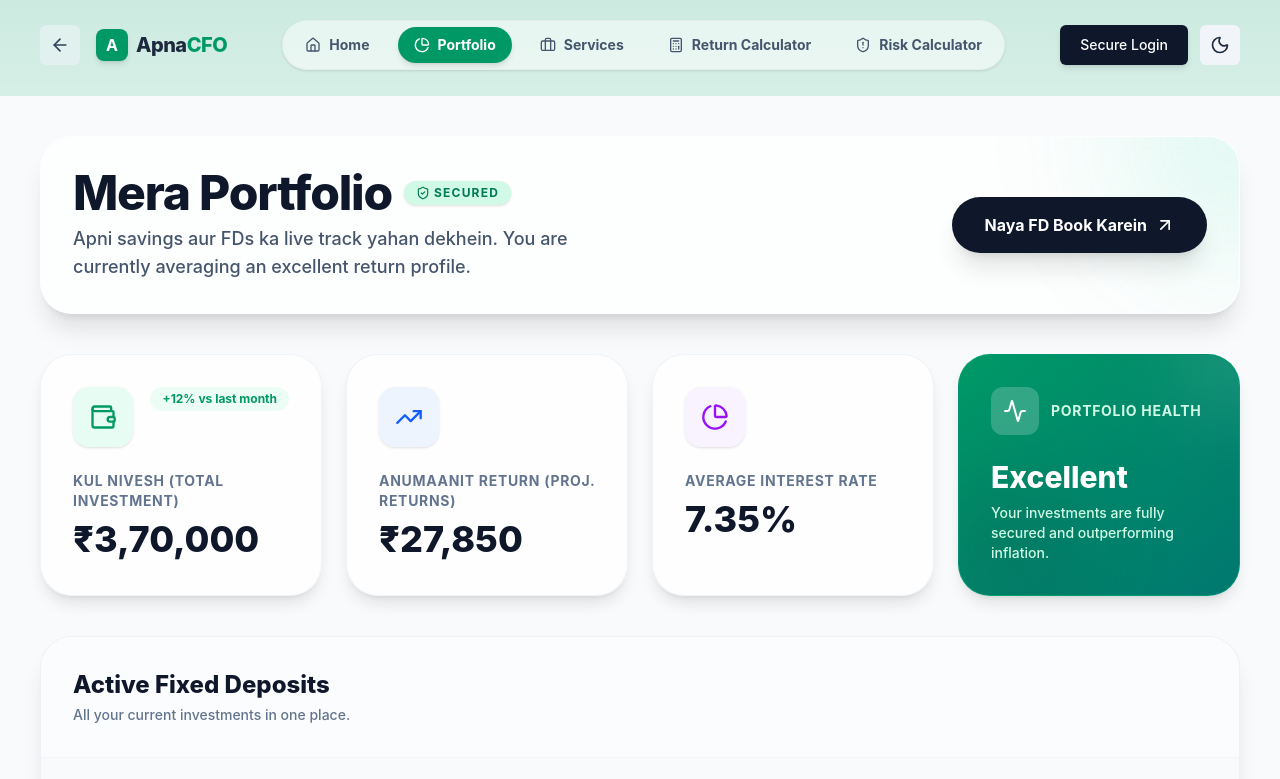
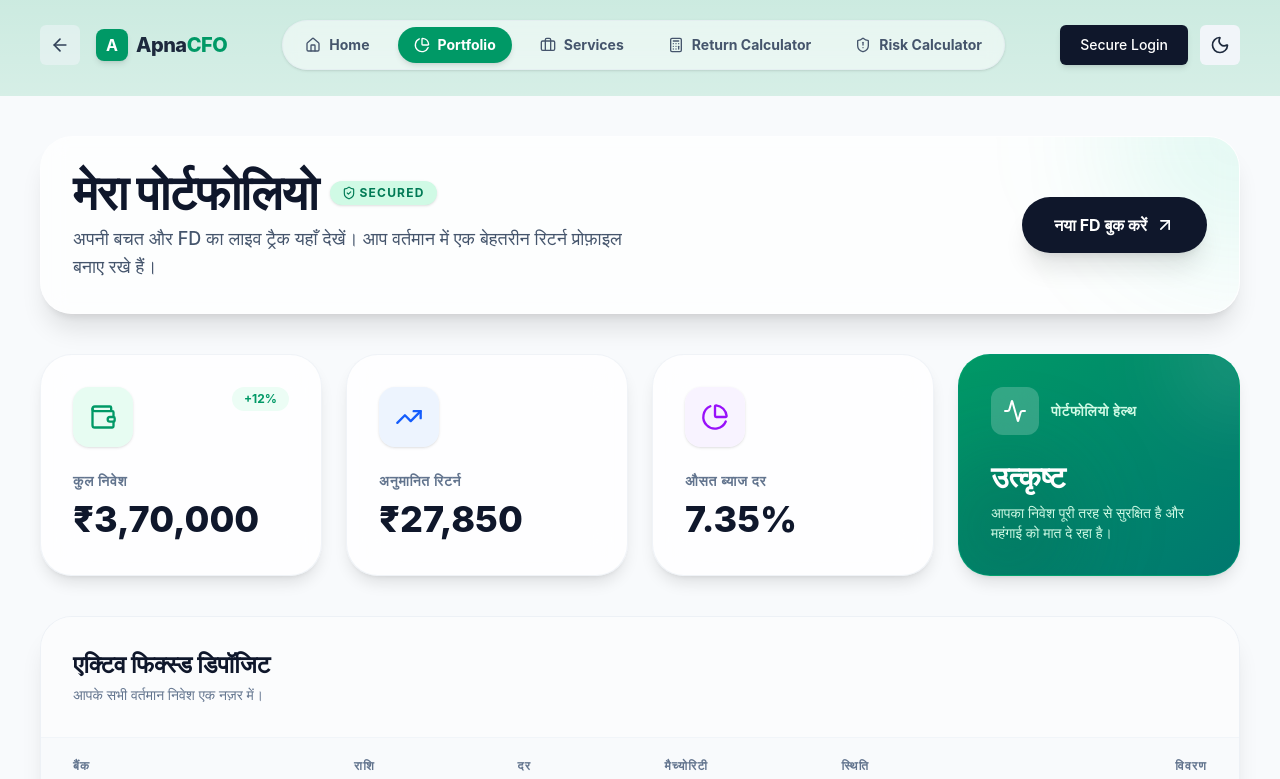
Before and after one commit to Aryanshh/apnaCFO, a Next.js app in the folder frontend/: page /dashboard in a window 1280 px wide. Shown: the top 779 px of the page. Built offline with nearby package versions, Linux system fonts and the light colour scheme.

Commit message:
UX Polish: Standardize Dashboard translation dictionary and feature live Vercel deployment hook internally

```diff
--- a/frontend/app/dashboard/page.tsx
+++ b/frontend/app/dashboard/page.tsx
@@ -1,10 +1,74 @@
 'use client';
 
-import React from 'react';
+import React, { Suspense } from 'react';
 import { PieChart, TrendingUp, Wallet, ArrowRight, ShieldCheck, ArrowUpRight, Activity } from 'lucide-react';
 import Link from 'next/link';
+import { useSearchParams } from 'next/navigation';
 
-export default function Dashboard() {
+function DashboardContent() {
+  const searchParams = useSearchParams();
+  const lang = searchParams.get('lang') || 'hi';
+
+  const t = {
+    hi: {
+      title: "मेरा पोर्टफोलियो",
+      subtitle: "अपनी बचत और FD का लाइव ट्रैक यहाँ देखें। आप वर्तमान में एक बेहतरीन रिटर्न प्रोफ़ाइल बनाए रखे हैं।",
+      book_fd: "नया FD बुक करें",
+      investment: "कुल निवेश",
+      returns: "अनुमानित रिटर्न",
+      avg_rate: "औसत ब्याज दर",
+      health: "पोर्टफोलियो हेल्थ",
+      excellent: "उत्कृष्ट",
+      health_desc: "आपका निवेश पूरी तरह से सुरक्षित है और महंगाई को मात दे रहा है।",
+      active_fd: "एक्टिव फिक्स्ड डिपॉजिट",
+      active_desc: "आपके सभी वर्तमान निवेश एक नज़र में।",
+      col_bank: "बैंक",
+      col_amt: "राशि",
+      col_rate: "दर",
+      col_mat: "मैच्योरिटी",
+      col_status: "स्थिति",
+      col_action: "विवरण"
+    },
+    bho: {
+      title: "हमर पोर्टफोलियो",
+      subtitle: "आपन बचत और ऐपडी (FD) के लाइव ट्रैक इहाँ देखीं। राउर रिटर्न प्रोफाइल एगो बढ़िया स्तर पर बा।",
+      book_fd: "नया FD बुक करीं",
+      investment: "कुल निवेश",
+      returns: "अनुमानित रिटर्न",
+      avg_rate: "औसत ब्याज दर",
+      health: "पोर्टफोलियो हेल्थ",
+      excellent: "गज़ब",
+      health_desc: "राउर निवेश पूरी तरह से सुरक्षित बा और महंगाई के मात दे रहल बा।",
+      active_fd: "एक्टिव फिक्स्ड डिपॉजिट",
+      active_desc: "राउर सब वर्तमान निवेश एक नज़र में।",
+      col_bank: "बैंक",
+      col_amt: "राशि",
+      col_rate: "दर",
+      col_mat: "मैच्योरिटी",
+      col_status: "स्थिति",
+      col_action: "विवरण"
+    },
+    en: {
+      title: "My Portfolio",
+      subtitle: "Track your savings and FDs live here. You are currently averaging an excellent return profile.",
+      book_fd: "Book New FD",
+      investment: "Total Investment",
+      returns: "Projected Returns",
+      avg_rate: "Average Interest Rate",
+      health: "Portfolio Health",
+      excellent: "Excellent",
+      health_desc: "Your investments are fully secured and outperforming inflation.",
+      active_fd: "Active Fixed Deposits",
+      active_desc: "All your current investments in one place.",
+      col_bank: "Bank",
+      col_amt: "Amount",
+      col_rate: "Rate",
+      col_mat: "Maturity",
+      col_status: "Status",
+      col_action: "Details"
+    }
+  }[lang as 'hi' | 'bho' | 'en'] || t['hi'];
+
   const activeFDs = [
     { bank: 'SBI', amount: 50000, rate: 7.0, maturity: '2026-05-20', status: 'Active' },
     { bank: 'AU Small Finance', amount: 120000, rate: 7.75, maturity: '2027-02-15', status: 'Active' },
@@ -20,16 +84,16 @@ export default function Dashboard() {
           <div className="absolute top-0 right-0 w-64 h-64 bg-emerald-400/10 dark:bg-emerald-500/10 rounded-full blur-3xl -translate-y-1/2 translate-x-1/2 pointer-events-none" />
           <div className="relative z-10 w-full lg:w-auto">
             <div className="flex items-center gap-3 mb-2">
-              <h1 className="text-4xl md:text-5xl font-extrabold text-slate-900 dark:text-white tracking-tight">Mera Portfolio</h1>
+              <h1 className="text-4xl md:text-5xl font-extrabold text-slate-900 dark:text-white tracking-tight">{t.title}</h1>
               <div className="px-3 py-1 bg-emerald-100 dark:bg-emerald-900/50 text-emerald-700 dark:text-emerald-400 rounded-full text-xs font-bold uppercase tracking-widest flex items-center gap-1 shadow-sm">
                 <ShieldCheck size={14} /> Secured
               </div>
             </div>
-            <p className="text-lg text-slate-600 dark:text-slate-400 font-medium max-w-xl">Apni savings aur FDs ka live track yahan dekhein. You are currently averaging an excellent return profile.</p>
+            <p className="text-lg text-slate-600 dark:text-slate-400 font-medium max-w-xl">{t.subtitle}</p>
           </div>
-          <Link href="/booking" className="relative z-10 w-full sm:w-auto">
+          <Link href={`/booking?lang=${lang}`} className="relative z-10 w-full sm:w-auto">
             <button className="w-full sm:w-auto group relative px-8 py-4 bg-slate-900 dark:bg-white text-white dark:text-slate-900 rounded-full font-bold overflow-hidden transition-all shadow-xl hover:shadow-2xl hover:-translate-y-1">
-              <span className="relative z-10 flex items-center justify-center gap-2">Naya FD Book Karein <ArrowUpRight className="group-hover:translate-x-1 group-hover:-translate-y-1 transition-transform" size={20} /></span>
+              <span className="relative z-10 flex items-center justify-center gap-2">{t.book_fd} <ArrowUpRight className="group-hover:translate-x-1 group-hover:-translate-y-1 transition-transform" size={20} /></span>
               <div className="absolute inset-0 bg-gradient-to-r from-emerald-500 to-teal-500 opacity-0 group-hover:opacity-100 transition-opacity duration-300 pointer-events-none" />
               <div className="absolute inset-0 bg-white/20 dark:bg-black/10 scale-x-0 group-hover:scale-x-100 origin-left transition-transform duration-500 pointer-events-none" />
             </button>
@@ -42,9 +106,9 @@ export default function Dashboard() {
               <div className="p-4 bg-emerald-100/50 dark:bg-emerald-900/30 text-emerald-600 dark:text-emerald-400 rounded-2xl group-hover:scale-110 transition-transform shadow-sm">
                 <Wallet size={28} />
               </div>
-              <span className="text-xs font-bold text-emerald-600 dark:text-emerald-400 bg-emerald-50 dark:bg-emerald-900/20 px-3 py-1 rounded-full">+12% vs last month</span>
+              <span className="text-xs font-bold text-emerald-600 dark:text-emerald-400 bg-emerald-50 dark:bg-emerald-900/20 px-3 py-1 rounded-full">+12%</span>
             </div>
-            <h3 className="font-bold text-slate-500 dark:text-slate-400 uppercase tracking-wider text-sm mb-2">Kul Nivesh (Total Investment)</h3>
+            <h3 className="font-bold text-slate-500 dark:text-slate-400 uppercase tracking-wider text-sm mb-2">{t.investment}</h3>
             <p className="text-4xl font-extrabold text-slate-900 dark:text-white">₹3,70,000</p>
           </div>
 
@@ -54,7 +118,7 @@ export default function Dashboard() {
                 <TrendingUp size={28} />
               </div>
             </div>
-            <h3 className="font-bold text-slate-500 dark:text-slate-400 uppercase tracking-wider text-sm mb-2">Anumaanit Return (Proj. Returns)</h3>
+            <h3 className="font-bold text-slate-500 dark:text-slate-400 uppercase tracking-wider text-sm mb-2">{t.returns}</h3>
             <p className="text-4xl font-extrabold text-slate-900 dark:text-white">₹27,850</p>
           </div>
 
@@ -64,7 +128,7 @@ export default function Dashboard() {
                 <PieChart size={28} />
               </div>
             </div>
-            <h3 className="font-bold text-slate-500 dark:text-slate-400 uppercase tracking-wider text-sm mb-2">Average Interest Rate</h3>
+            <h3 className="font-bold text-slate-500 dark:text-slate-400 uppercase tracking-wider text-sm mb-2">{t.avg_rate}</h3>
             <p className="text-4xl font-extrabold text-slate-900 dark:text-white">7.35%</p>
           </div>
 
@@ -76,10 +140,10 @@ export default function Dashboard() {
                  <div className="p-3 bg-white/20 rounded-xl backdrop-blur-md">
                    <Activity size={24} className="text-white" />
                  </div>
-                 <h3 className="font-bold text-emerald-100 uppercase tracking-wider text-sm">Portfolio Health</h3>
+                 <h3 className="font-bold text-emerald-100 uppercase tracking-wider text-sm">{t.health}</h3>
                </div>
-               <p className="text-3xl font-extrabold">Excellent</p>
-               <p className="text-sm text-emerald-100 mt-2 font-medium">Your investments are fully secured and outperforming inflation.</p>
+               <p className="text-3xl font-extrabold">{t.excellent}</p>
+               <p className="text-sm text-emerald-100 mt-2 font-medium">{t.health_desc}</p>
             </div>
           </div>
         </div>
@@ -87,20 +151,20 @@ export default function Dashboard() {
         <div className="bg-white dark:bg-slate-900 rounded-[2rem] shadow-xl border border-slate-200/60 dark:border-slate-800 overflow-hidden relative z-10">
           <div className="p-8 border-b border-slate-100 dark:border-slate-800 bg-slate-50/50 dark:bg-slate-800/20 flex justify-between items-center">
             <div>
-              <h2 className="text-2xl font-extrabold text-slate-900 dark:text-white">Active Fixed Deposits</h2>
-              <p className="text-slate-500 dark:text-slate-400 text-sm mt-1 font-medium">All your current investments in one place.</p>
+              <h2 className="text-2xl font-extrabold text-slate-900 dark:text-white">{t.active_fd}</h2>
+              <p className="text-slate-500 dark:text-slate-400 text-sm mt-1 font-medium">{t.active_desc}</p>
             </div>
           </div>
           <div className="overflow-x-auto">
             <table className="w-full text-left border-collapse">
               <thead className="bg-slate-50 dark:bg-slate-950/50 text-slate-500 dark:text-slate-400 uppercase text-xs font-extrabold tracking-widest border-b border-slate-100 dark:border-slate-800/80">
                 <tr>
-                  <th className="px-8 py-5">Bank</th>
-                  <th className="px-8 py-5">Rashi (Amount)</th>
-                  <th className="px-8 py-5">Dar (Rate)</th>
-                  <th className="px-8 py-5">Maturity Date</th>
-                  <th className="px-8 py-5">Status</th>
-                  <th className="px-8 py-5 text-right">Action</th>
+                  <th className="px-8 py-5">{t.col_bank}</th>
+                  <th className="px-8 py-5">{t.col_amt}</th>
+                  <th className="px-8 py-5">{t.col_rate}</th>
+                  <th className="px-8 py-5">{t.col_mat}</th>
+                  <th className="px-8 py-5">{t.col_status}</th>
+                  <th className="px-8 py-5 text-right">{t.col_action}</th>
                 </tr>
               </thead>
               <tbody className="divide-y divide-slate-100 dark:divide-slate-800/80 bg-white dark:bg-slate-900">
@@ -126,7 +190,7 @@ export default function Dashboard() {
                     </td>
                     <td className="px-8 py-6 text-right">
                       <button className="inline-flex items-center gap-2 text-sm font-bold text-emerald-600 dark:text-emerald-400 hover:text-emerald-700 dark:hover:text-emerald-300 bg-emerald-50 dark:bg-emerald-900/20 hover:bg-emerald-100 dark:hover:bg-emerald-900/40 px-4 py-2 rounded-full transition-colors">
-                        Details <ArrowRight size={16} className="group-hover:translate-x-1 transition-transform" />
+                        {t.col_action} <ArrowRight size={16} className="group-hover:translate-x-1 transition-transform" />
                       </button>
                     </td>
                   </tr>
@@ -139,3 +203,11 @@ export default function Dashboard() {
     </div>
   );
 }
+
+export default function Dashboard() {
+  return (
+    <Suspense fallback={<div className="min-h-screen bg-slate-50 dark:bg-slate-950"></div>}>
+      <DashboardContent />
+    </Suspense>
+  )
+}
```
Also changed, not shown: 1 other file (tests, documents, lock files or other folders).
